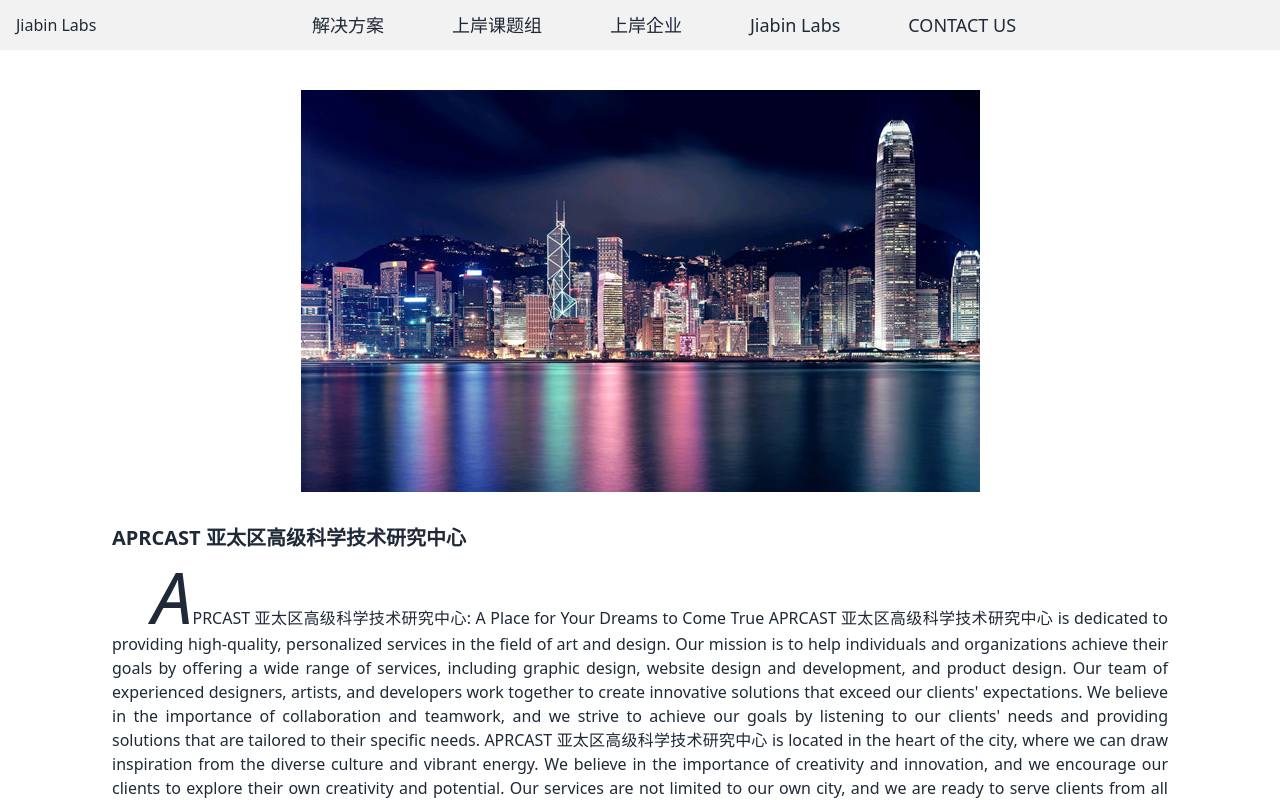
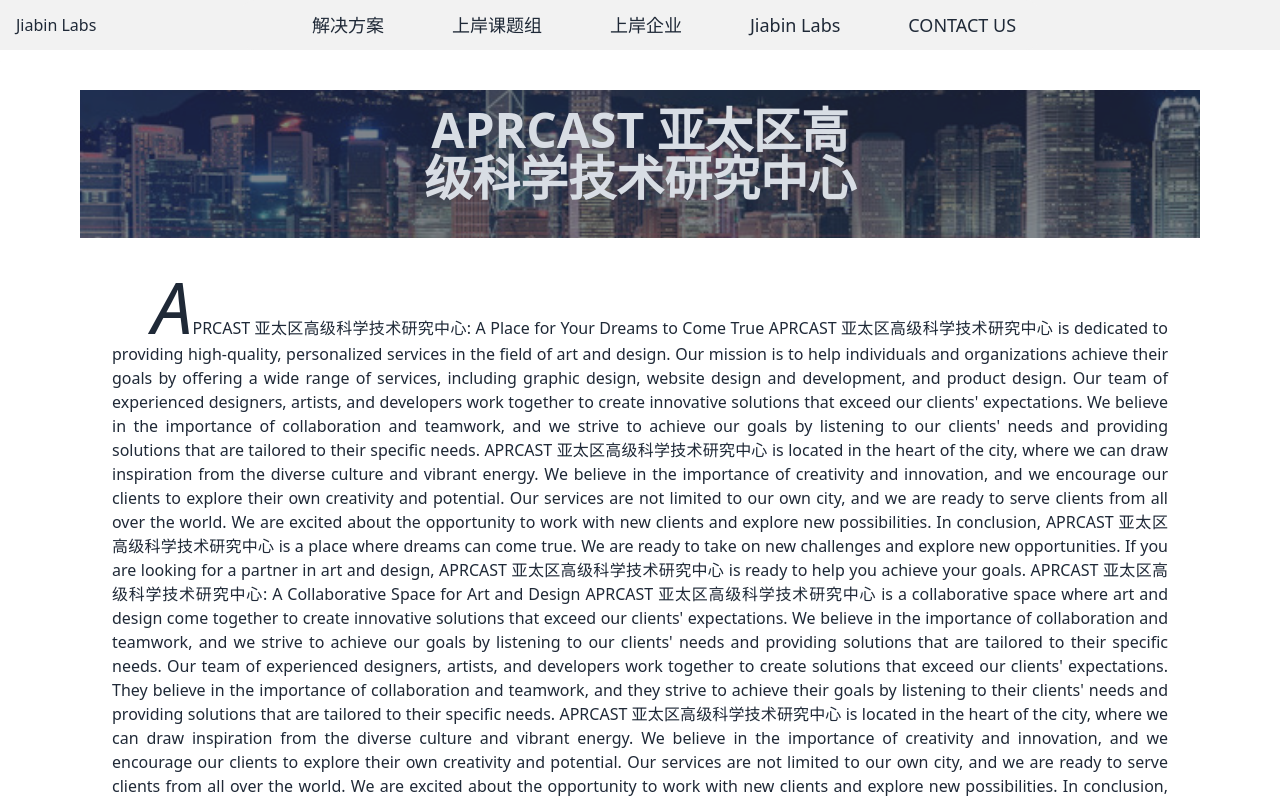
Before and after one commit to stefan-ysh/t-lab, a Nuxt app: page /studio/1 in a window 1280 px wide. Shown: the top 800 px of the page. Built offline with nearby package versions, Linux system fonts and the light colour scheme.

Commit message:
refa:add hero component on the studio detail page

```diff
--- a/pages/studio/[id].vue
+++ b/pages/studio/[id].vue
@@ -1,10 +1,15 @@
 <template>
     <div class="card bg-base-100 shadow-xl p-0 md:px-20 md:py-10">
-        <figure>
-            <img :src="curStudio.img" alt="">
-        </figure>
+        <div class="hero min-h-full" :style="`background-image: url(${curStudio.img})`">
+            <div class="hero-overlay bg-opacity-60"></div>
+            <div class="hero-content text-center text-neutral-content">
+                <div class="max-w-md">
+                    <h1 class="mb-5 text-5xl font-bold">{{ curStudio.name }}</h1>
+                </div>
+            </div>
+        </div>
         <div class="card-body">
-            <h2 class="card-title">{{ curStudio.name }}</h2>
+            <!-- <h2 class="card-title">{{ curStudio.name }}</h2> -->
             <p class="first-letter:text-7xl first-letter:italic font-extralight w-full text-justify indent-10">
                 {{ curStudio.name }}: A Place for Your Dreams to Come True
 
```
